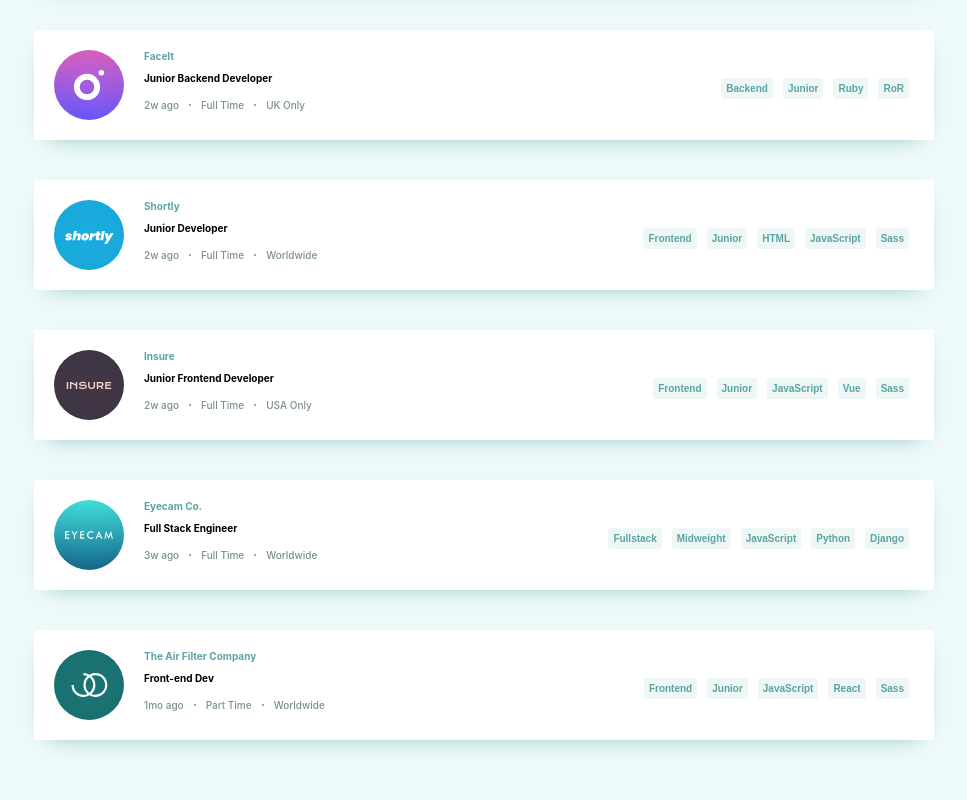
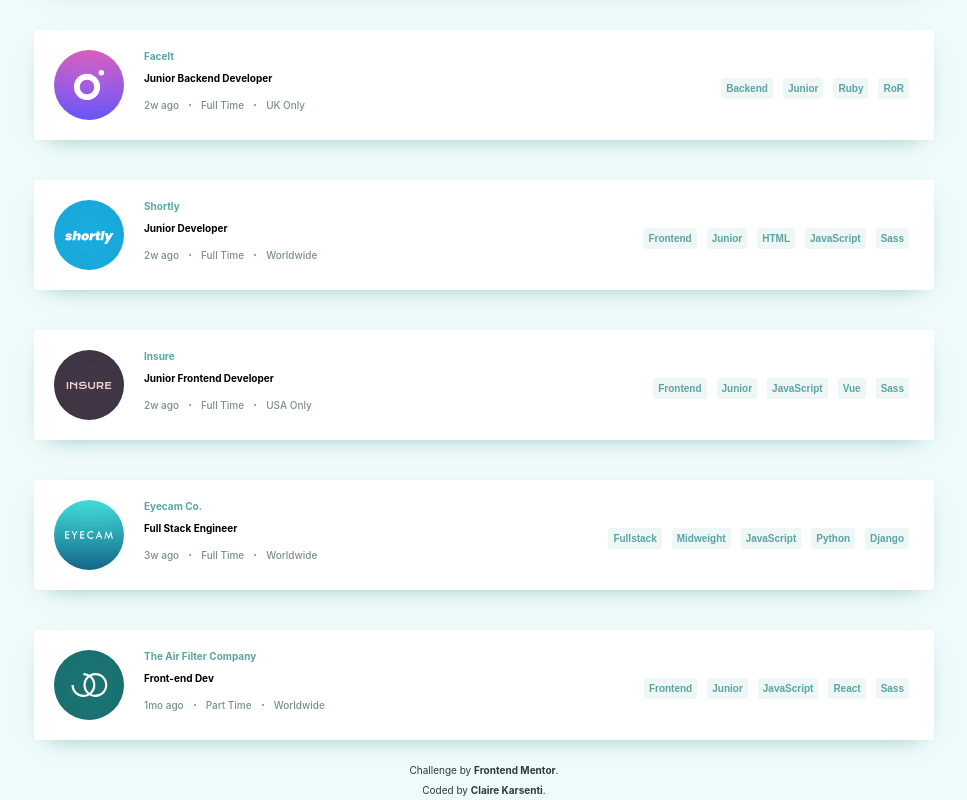
Before and after one commit to ClaireKarsenti/Frontend-Mentor-Solution-Job-Listings, a React (Create React App) app: page / in a window 1280 px wide. Shown: the part 890-1690 px from the top of the page, without its empty margins (156-1123 px from the left). Before the commit the page ends 1650 px from the top, so only its background shows below. Built offline with nearby package versions, Linux system fonts and the light colour scheme.

Commit message:
Added Footer

```diff
--- a/src/App.css
+++ b/src/App.css
@@ -59,7 +59,7 @@
 
 /*
 ===============
-Card component
+Card Styles
 ===============
 */
 .card-container {
@@ -183,7 +183,7 @@
 
 /*
 ===============
-TagBar component
+TagBar Styles
 ===============
 */
 
@@ -245,14 +245,34 @@
 
 /*
 ===============
-Responsive
+Footer styles
 ===============
 */
-@media screen and (max-width: 900px) {
+.attribution {
+  font-size: 1em;
+  line-height: 2em;
+  text-align: center;
+  color: var(--very-dark-grayish-cyan);
+  margin-bottom: 1em;
+}
+.attribution a {
+  text-decoration: none;
+  color: var(--very-dark-grayish-cyan);
+  font-weight: bold;
+}
+.attribution a:hover {
+  color: var(--desaturated-dark-cyan);
+}
+
+/*
+==================
+Responsive Styles
+==================
+*/
+@media all and (max-width: 900px) {
   .wrapper {
-
-  background-image: url(../public/assets/images/bg-header-mobile.svg);
-}
+    background-image: url(../public/assets/images/bg-header-mobile.svg);
+  }
   .card-container {
     display: flex;
     flex-direction: column;
--- a/src/App.tsx
+++ b/src/App.tsx
@@ -5,6 +5,7 @@
 
 import Card from './components/Card';
 import TagBar from './components/TagBar';
+import Footer from './components/Footer';
 
 function App() {
   const [jobs, setJobs] = useState<any>(data);
@@ -60,6 +61,7 @@
           <Card key={item.id} jobs={item} handleFilters={handleFilters} />
         ))}
       </div>
+      <Footer/>
     </div>
   );
 }
--- /dev/null
+++ b/src/components/Footer.tsx
@@ -0,0 +1,22 @@
+const Footer = () => {
+  return (
+    <footer className="attribution">
+      <p>
+        Challenge by&nbsp;
+        <a href="https://www.frontendmentor.io/challenges/stats-preview-card-component-8JqbgoU62">
+          Frontend Mentor
+        </a>
+        .
+      </p>
+      <p>
+        Coded by&nbsp;
+        <a href="https://www.linkedin.com/in/claire-karsenti/">
+          Claire Karsenti
+        </a>
+        .
+      </p>
+    </footer>
+  );
+}
+
+export default Footer
```
